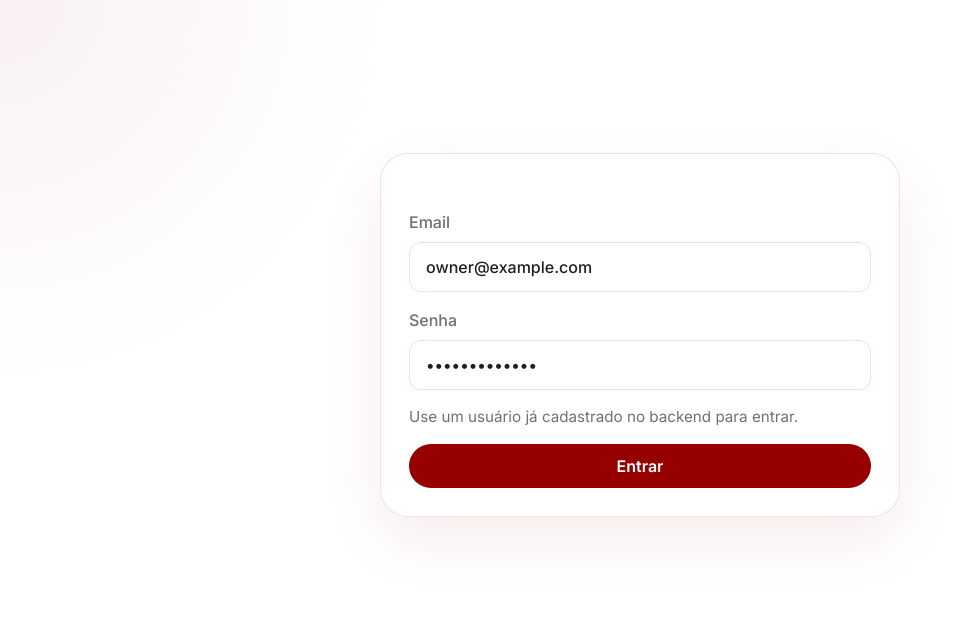
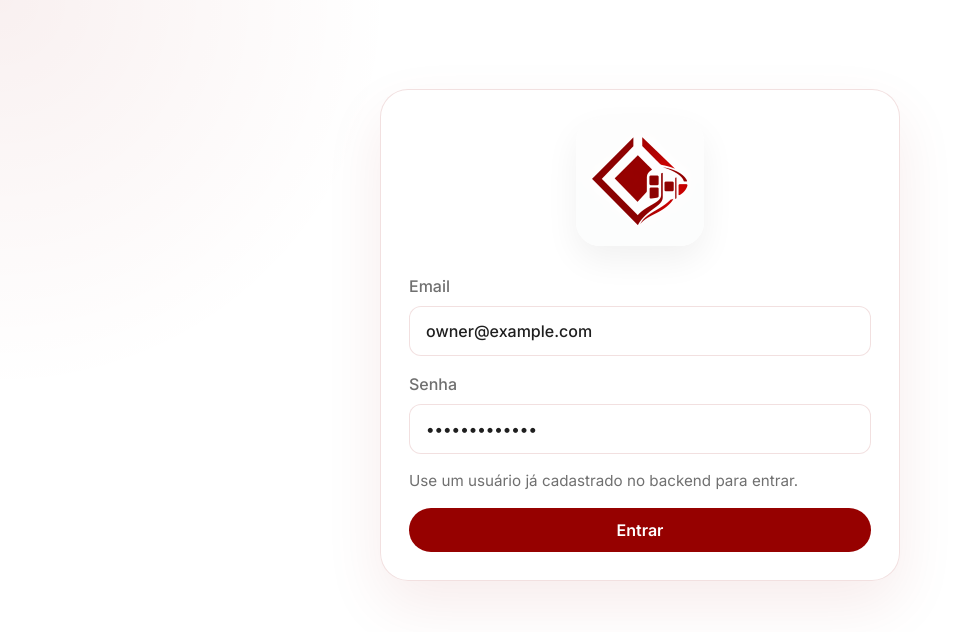
Before and after one commit to vtr57/VCRM, a React (Vite) app: page /login in a window 1280 px wide. Shown: the top 632 px of the page, without its empty margins (0-963 px from the left). Built offline with nearby package versions, Linux system fonts and the light colour scheme; no server answers.

Commit message:
feat: add logo styling to authentication card

```diff
--- a/src/features/auth/pages/login-page.tsx
+++ b/src/features/auth/pages/login-page.tsx
@@ -29,6 +29,7 @@ export function LoginPage() {
   return (
     <section className="auth-page">
       <div className="auth-card">
+        <img className="auth-card__logo" src="/VCRM.png" alt="VCRM" />
         <form className="auth-form" onSubmit={handleSubmit}>
           <label className="form-field">
             <span>Email</span>
--- a/src/styles/globals.css
+++ b/src/styles/globals.css
@@ -327,6 +327,15 @@ textarea {
 .auth-card,
 .fullscreen-state__card {
   width: min(520px, 100%);
+}
+
+.auth-card__logo {
+  display: block;
+  width: min(128px, 32vw);
+  height: auto;
+  margin: 0 auto 8px;
+  border-radius: 24px;
+  box-shadow: var(--shadow-soft);
 }
 
 .auth-form {
```
